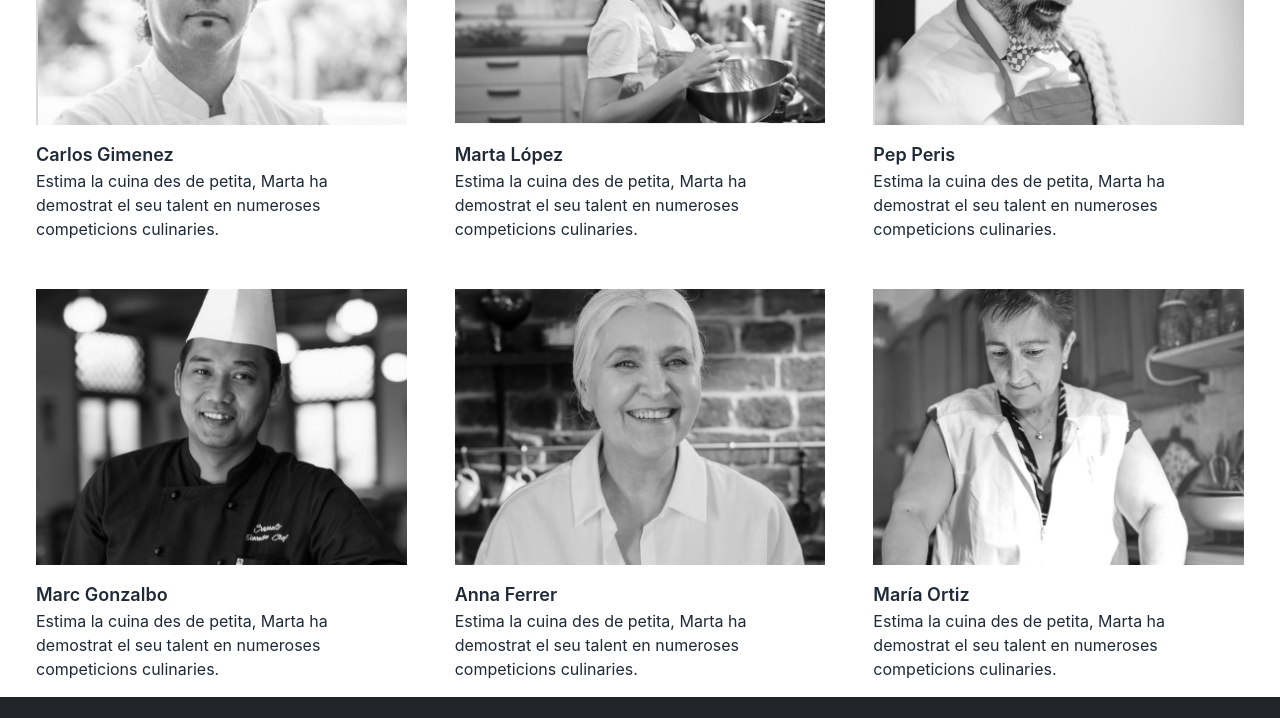
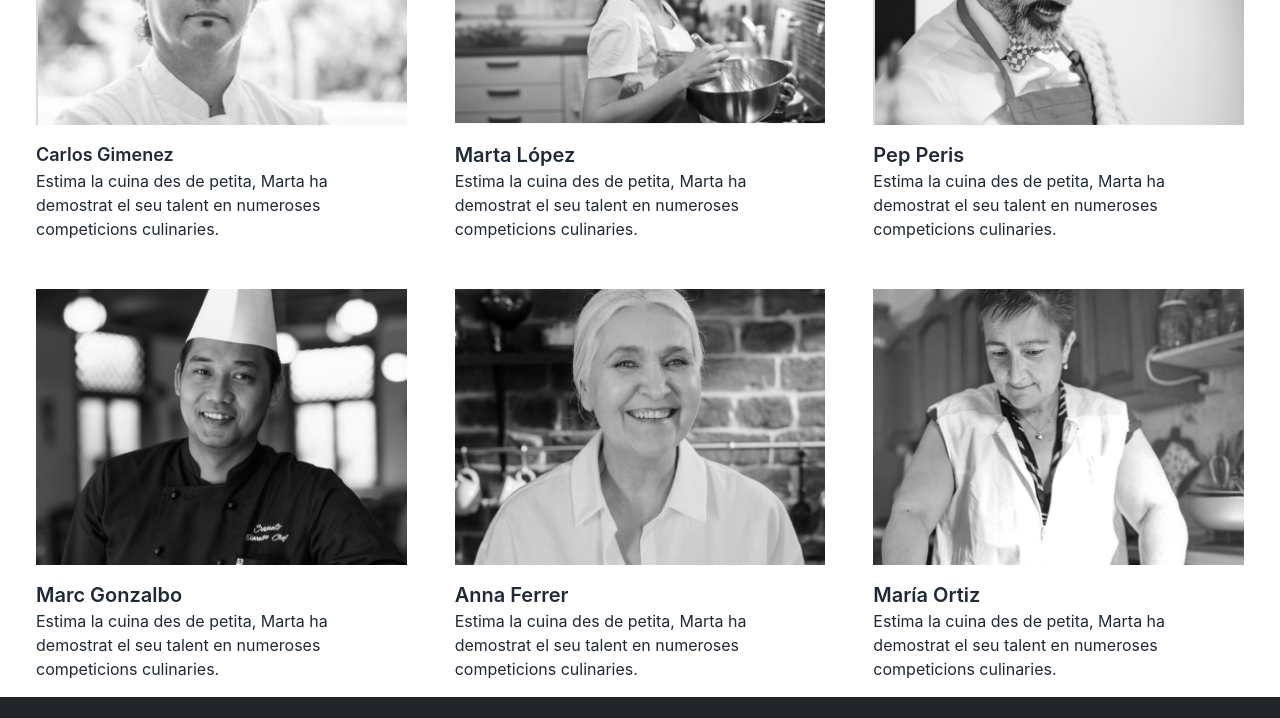
Before and after one commit to pllebres/Eliana-cuina-Tailwind, a website built with Parcel: page src/guanyadors.html in a window 1280 px wide. Shown: the part 424-1142 px from the top of the page. Built offline with nearby package versions, Linux system fonts and the light colour scheme.

Commit message:
cambios guanyadors update

```diff
--- a/src/guanyadors.html
+++ b/src/guanyadors.html
@@ -21,27 +21,27 @@
         </div>
         <div class="bg-white p-4 item">
           <img src="/src/assets/images/concursant2.png" alt="Marta López" class="w-full h-auto mb-4">
-          <h4 class="text-lg font-semibold">Marta López</h4>
+          <h4 class="text-xl font-semibold">Marta López</h4>
           <p class="text-left">Estima la cuina des de petita, Marta ha demostrat el seu talent en numeroses competicions culinaries.</p>
         </div>
         <div class="bg-white p-4 item">
           <img src="/src/assets/images/concursant3.png" alt="Pep Peris" class="w-full h-auto mb-4">
-          <h4 class="text-lg font-semibold">Pep Peris</h4>
+          <h4 class="text-xl font-semibold">Pep Peris</h4>
           <p class="text-left">Estima la cuina des de petita, Marta ha demostrat el seu talent en numeroses competicions culinaries.</p>
         </div>
         <div class="bg-white p-4 item">
           <img src="/src/assets/images/concursant4.png" alt="Marc Gonzalbo" class="w-full h-auto mb-4">
-          <h4 class="text-lg font-semibold">Marc Gonzalbo</h4>
+          <h4 class="text-xl font-semibold">Marc Gonzalbo</h4>
           <p class="text-left">Estima la cuina des de petita, Marta ha demostrat el seu talent en numeroses competicions culinaries.</p>
         </div>
         <div class="bg-white p-4 item">
           <img src="/src/assets/images/concursant5.png" alt="Anna Ferrer" class="w-full h-auto mb-4">
-          <h4 class="text-lg font-semibold">Anna Ferrer</h4>
+          <h4 class="text-xl font-semibold">Anna Ferrer</h4>
           <p class="text-left">Estima la cuina des de petita, Marta ha demostrat el seu talent en numeroses competicions culinaries.</p>
         </div>
         <div class="bg-white p-4 item">
           <img src="/src/assets/images/concursant6.png" alt="María Ortiz" class="w-full h-auto mb-4">
-          <h4 class="text-lg font-semibold">María Ortiz</h4>
+          <h4 class="text-xl font-semibold">María Ortiz</h4>
           <p class="text-left">Estima la cuina des de petita, Marta ha demostrat el seu talent en numeroses competicions culinaries.</p>
         </div>
       </div></div>
```
